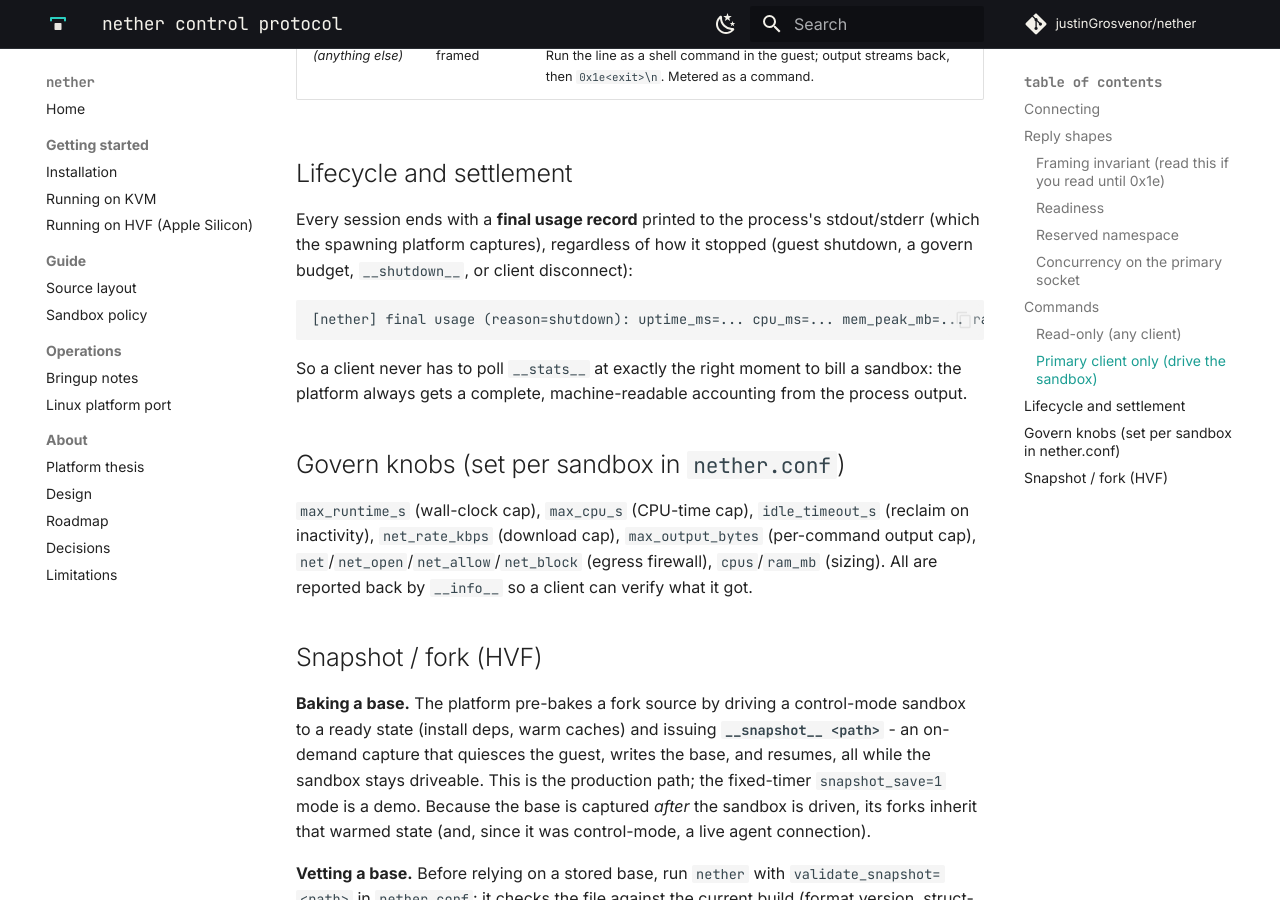
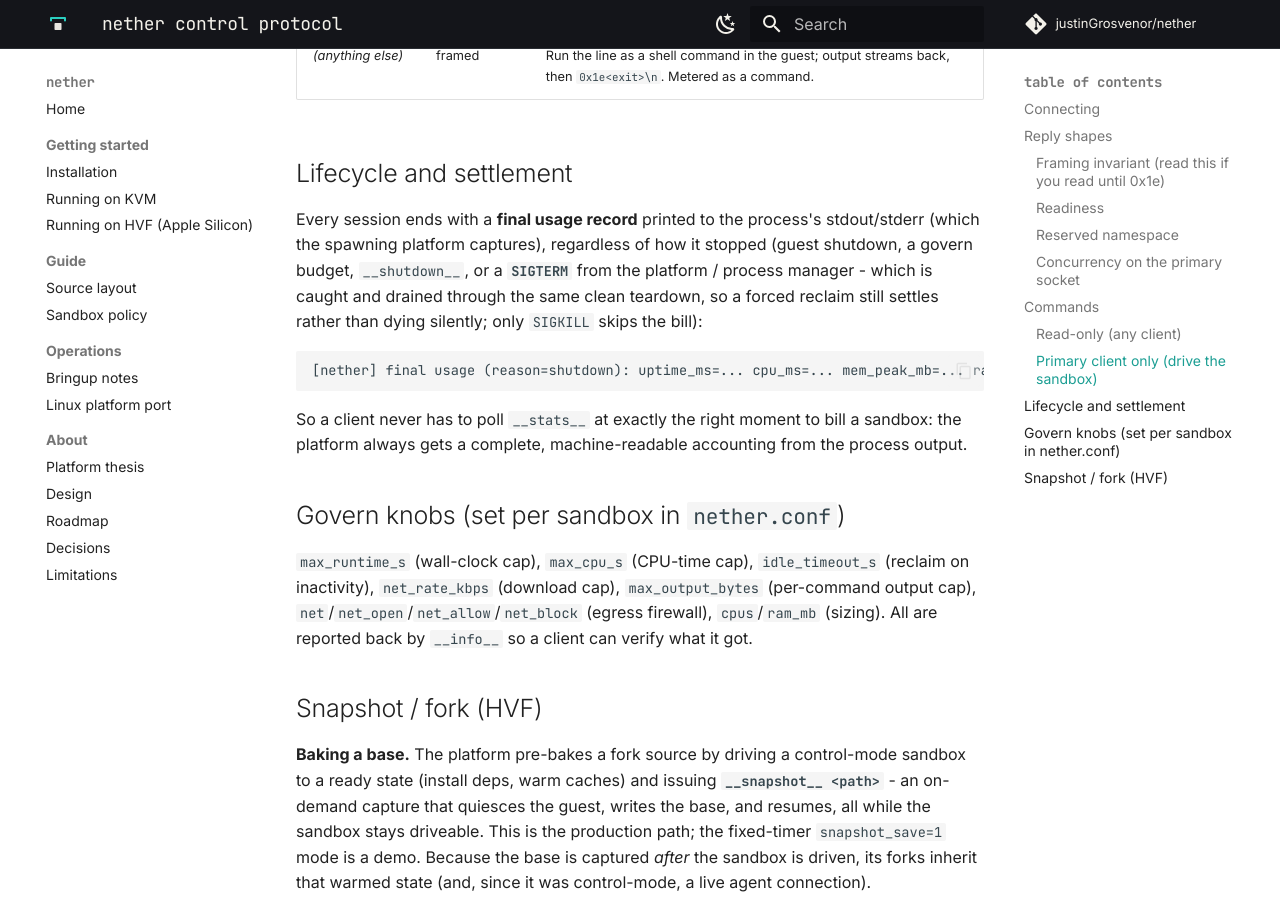
Before and after one commit to justinGrosvenor/nether, an MkDocs documentation site: the page built from docs/control-protocol.md, in a window 1280 px wide and 900 px high, scrolled down 4123 px. Built offline with MkDocs 1.6.1 and Material for MkDocs 9.7.7, drawn with Linux system fonts in a browser that asks for light colours; comment, search, counter and statistics services are not loaded.

Commit message:
platform: SIGTERM drains through teardown so a forced reclaim still settles
The final usage bill - the x402 settlement record - was emitted only when
the run loop returned (guest shutdown, a govern budget, __shutdown__). A
SIGTERM from the platform or a process manager (systemd, k8s, a
supervisor reclaiming a stuck sandbox) hit the default disposition and
killed the process silently, with NO bill - lost revenue accounting.

Install a SIGTERM handler in Watchdogs.arm() (so it covers every sandbox
on both the boot and snapshot-restore paths, which both arm watchdogs).
The handler only flips an atomic flag - the sole async-signal-safe action
- and a sigLoop polls it and performs the real stop via the injected
Stop, powering the guest off so the run loop returns and the existing
finalUsage path emits the bill. Reuses the same Stop the watchdogs and
__shutdown__ already use, so the teardown is identical. SIGKILL still
can't be caught (by design); the platform should prefer SIGTERM or
__shutdown__ for graceful reclaim.

Verified: a unit test installs the handler, raises SIGTERM, and asserts
the flag is set with the process still alive (default action would have
killed the test). Live on HVF: kill -TERM on a running sandbox logs
"SIGTERM received; stopping sandbox" and emits the full final usage bill
before exiting. 218 native tests pass; x86_64-linux cross-build clean.
Documented in control-protocol.md.

````diff
--- a/docs/control-protocol.md
+++ b/docs/control-protocol.md
@@ -135,7 +135,9 @@
 
 Every session ends with a **final usage record** printed to the process's stdout/stderr
 (which the spawning platform captures), regardless of how it stopped (guest shutdown, a
-govern budget, `__shutdown__`, or client disconnect):
+govern budget, `__shutdown__`, or a **`SIGTERM`** from the platform / process manager -
+which is caught and drained through the same clean teardown, so a forced reclaim still
+settles rather than dying silently; only `SIGKILL` skips the bill):
 
 ```
 [nether] final usage (reason=shutdown): uptime_ms=... cpu_ms=... mem_peak_mb=... ram_mb=... cpus=... commands=... bytes_in=... bytes_out=... net_tx=... net_rx=... net_blocked=...
````
Also changed, not shown: 2 other files.
